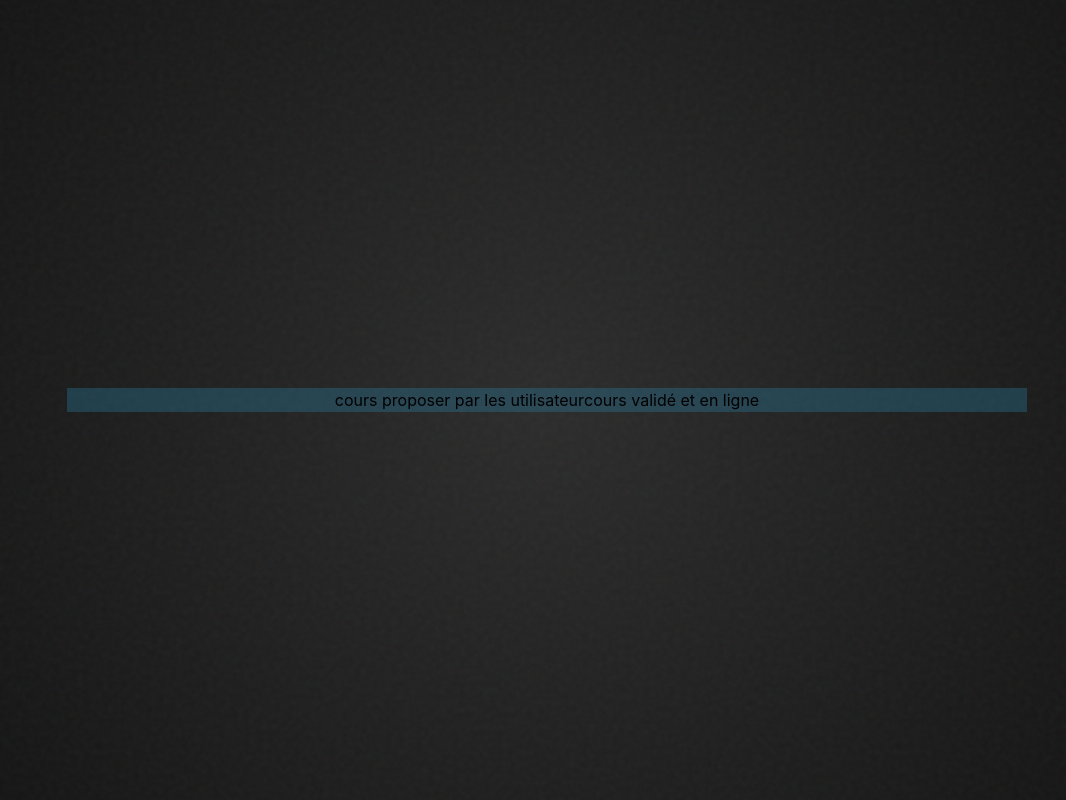
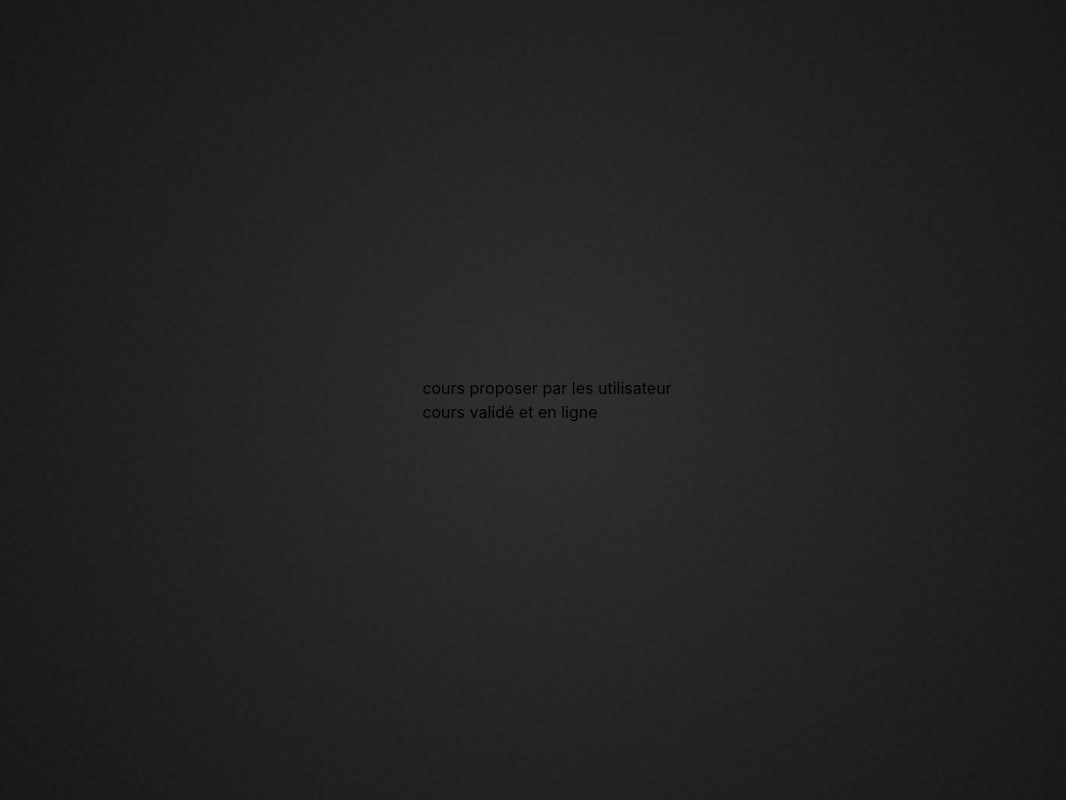
Before and after one commit to kamkoumquentin/interface, a React (Create React App) app: page /menu in a window 1280 px wide. Shown: the whole page, without its empty margins (93-1159 px from the left). Built offline with nearby package versions, Linux system fonts and the light colour scheme.

Commit message:
Remove .liste class styles
Removed .liste class styles from App.css.

```diff
--- a/src/App.css
+++ b/src/App.css
@@ -369,13 +369,7 @@ height: 100%;
     background-color: whitesmoke;
 }
 
-.liste {
-  display: flex;
-  justify-content: center;
-  align-items: center;
-  width: 75%; /* Assure-toi qu'il y a bien le point-virgule ici */
-  background-color: rgba(42, 126, 165, 0.342);
-}
+
 /* POUR LA VERSION MOBILE */
 
 
```
